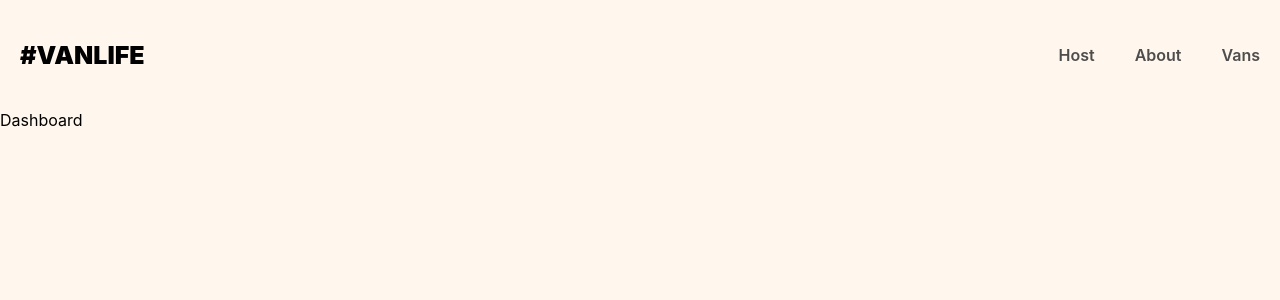
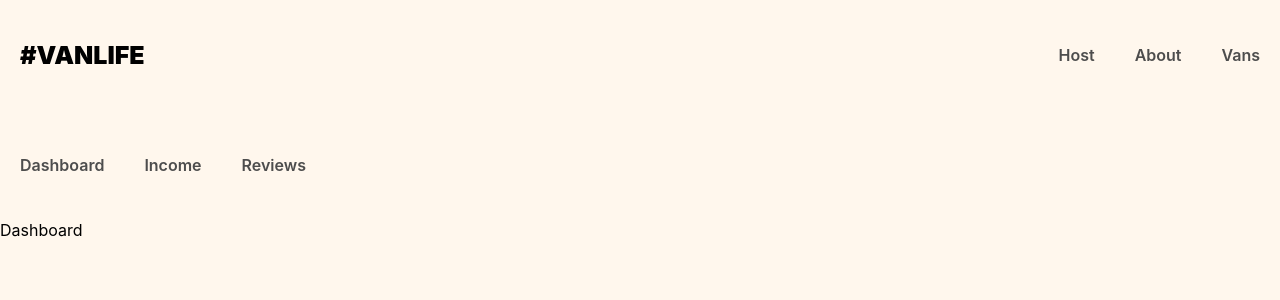
Before and after one commit to cestercian/Nomanding, a React (Vite) app: page /host in a window 1280 px wide. Shown: the top 300 px of the page. Built offline with nearby package versions, Linux system fonts and the light colour scheme.

Commit message:
HostLayout V1
Signed-off-by: Cestercian <yashafaid@gmail.com>

```diff
--- a/src/App.tsx
+++ b/src/App.tsx
@@ -8,6 +8,7 @@ import Layout from "./components/Layout.tsx";
 import Dashboard from "./pages/Host/Dashboard.tsx";
 import Income from "./pages/Host/Income.tsx";
 import Reviews from "./pages/Host/Reviews.tsx";
+import HostLayout from "./components/HostLayout.tsx";
 
 
 function App() :JSX.Element {
@@ -19,9 +20,11 @@ function App() :JSX.Element {
                     <Route path="/about" element={<About />} />
                     <Route path="/vans" element={<Vans />} />
                     <Route path="/vans/:id" element={<VanDetails/>} />
-                    <Route path="/host" element={<Dashboard/>} />
-                    <Route path="/host/income" element={<Income />} />
-                    <Route path="/host/reviews" element={<Reviews />} />
+                    <Route path="/host" element={<HostLayout/>}>
+                        <Route path="/host" element={<Dashboard/>}/>
+                        <Route path="/host/income" element={<Income/>}/>
+                        <Route path="/host/reviews" element={<Reviews/>}/>
+                    </Route>
                 </Route>
             </Routes>
         </BrowserRouter>
--- /dev/null
+++ b/src/components/HostLayout.tsx
@@ -0,0 +1,16 @@
+import {Link, Outlet} from "react-router-dom";
+
+export default function HostLayout(){
+    return (
+        <>
+            <header>
+                <nav>
+                    <Link to={"/host"}>Dashboard</Link>
+                    <Link to={"/host/income"}>Income</Link>
+                    <Link to={"/host/reviews"}>Reviews</Link>
+                </nav>
+            </header>
+            <Outlet/>
+        </>
+    )
+}
```
